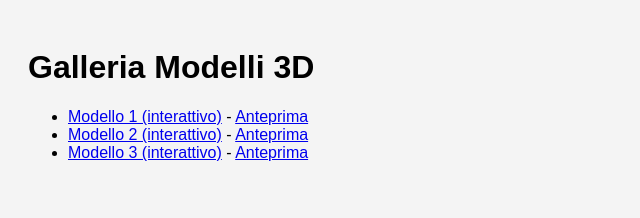
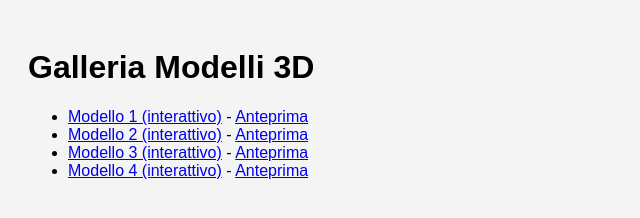
Before and after one commit to Edoarch94/DOTTORATO_UMAP, a plain HTML site: page index.html in a window 1280 px wide. Shown: the whole page, without its empty margins (0-640 px from the left). Drawn offline with Linux system fonts and the light colour scheme.

Commit message:
Update index.html

```diff
--- a/index.html
+++ b/index.html
@@ -10,6 +10,7 @@
     <li><a href="modello1.html" target="_blank">Modello 1 (interattivo)</a> - <a href="modello1.jpg" target="_blank">Anteprima</a></li>
     <li><a href="modello2.html" target="_blank">Modello 2 (interattivo)</a> - <a href="modello2.jpg" target="_blank">Anteprima</a></li>
     <li><a href="modello3.html" target="_blank">Modello 3 (interattivo)</a> - <a href="modello3.jpg" target="_blank">Anteprima</a></li>
+    <li><a href="modello4.html" target="_blank">Modello 4 (interattivo)</a> - <a href="modello4.jpg" target="_blank">Anteprima</a></li>
   </ul>
 </body>
 </html>
```
